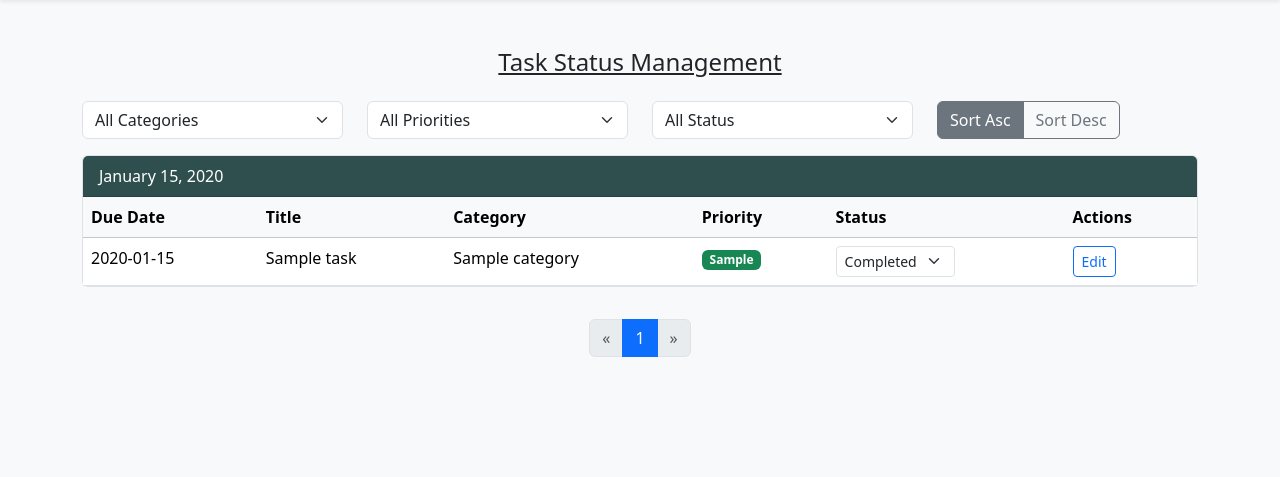
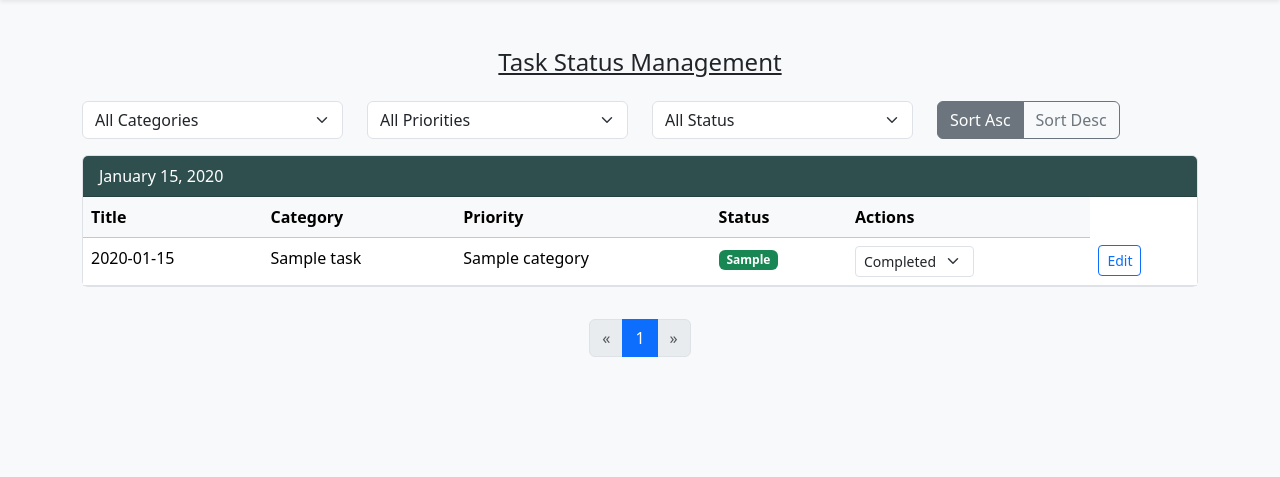
Before and after one commit to MingK5/ToDoApp, a PHP site: page /ToDoApp/status in a window 1280 px wide. Shown: the part 56-533 px from the top of the page. Run offline with PHP 8.4, Linux system fonts and the light colour scheme; the visitor is signed in with stand-in values (Sample User, id 1); tables that the repository leaves empty or names only in its code hold one stand-in row (values such as "Sample post").

Commit message:
Status Php Removed Due Date

```diff
--- a/tasks/status.php
+++ b/tasks/status.php
@@ -204,7 +204,6 @@ include __DIR__ . '/../includes/header.php';
           <table class="table table-hover mb-0">
             <thead class="table-light">
               <tr>
-                <th>Due Date</th>
                 <th>Title</th>
                 <th>Category</th>
                 <th>Priority</th>
```
